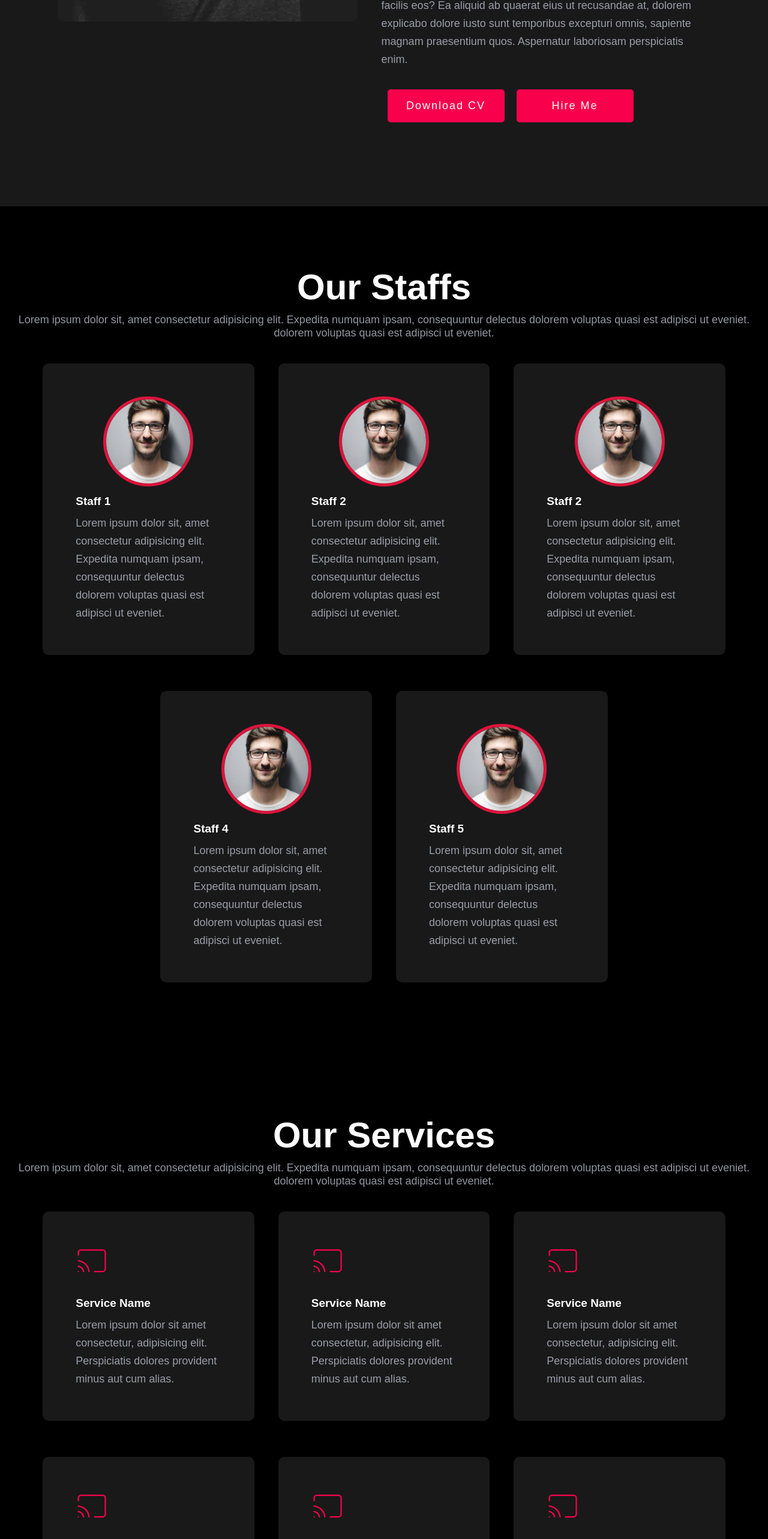
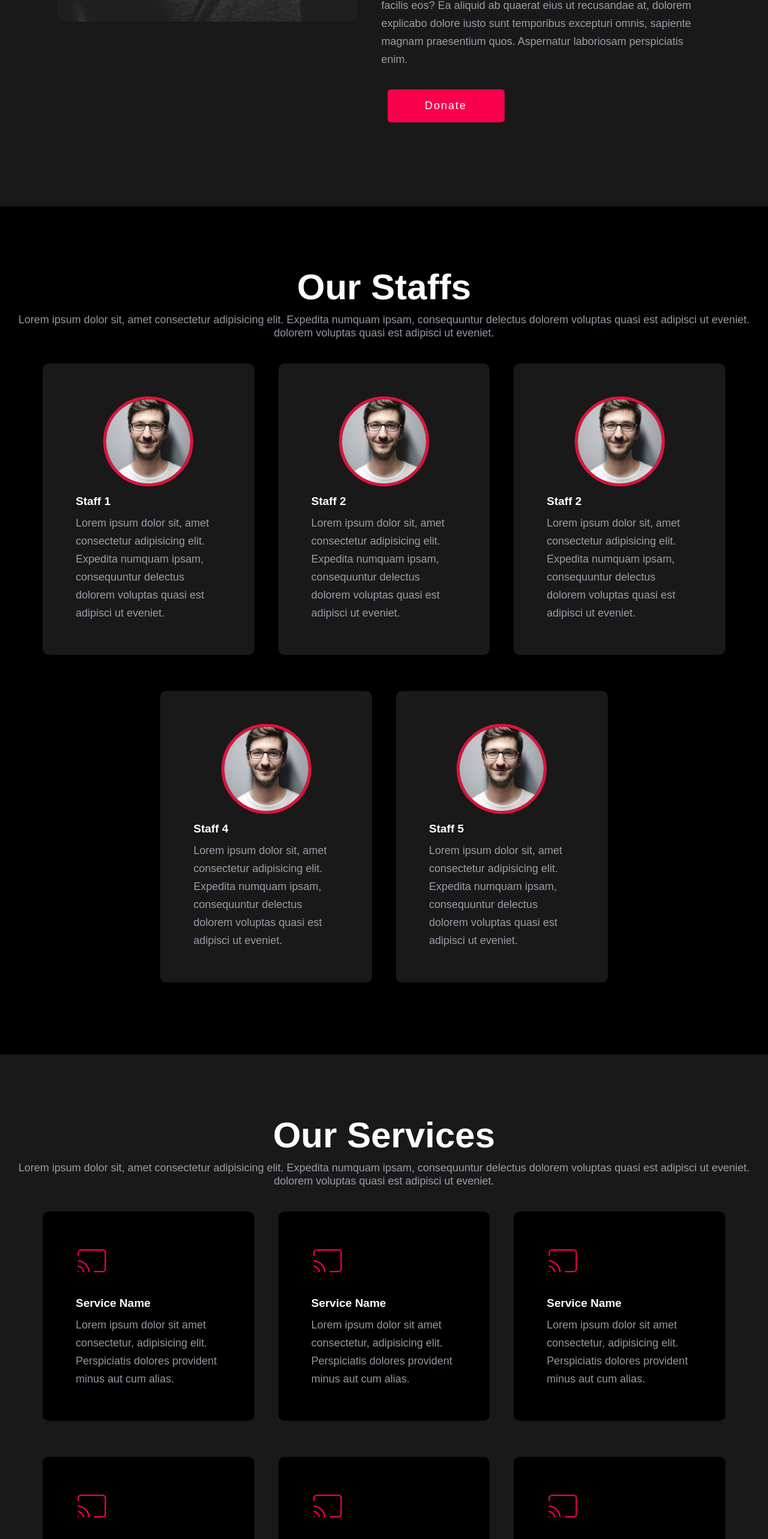
Before and after one commit to abhishek-T99/bsf-site, a React (Create React App) app: page / in a window 1280 px wide. Shown: the part 1390-3956 px from the top of the page at 60% size. Built offline with nearby package versions, Linux system fonts and the light colour scheme.

Commit message:
fixed issues

```diff
--- a/src/Components/About.jsx
+++ b/src/Components/About.jsx
@@ -41,8 +41,7 @@ function About() {
                                 perspiciatis enim.
                             </p>
                             <div className='about__button d__flex align__items__center'>
-                                <a href='/#'><button className='about btn pointer'>Download CV</button></a>
-                                <a href='/#'><button className='about btn pointer'>Hire Me</button></a>
+                                <a href='/#'><button className='about btn pointer'>Donate</button></a>
                             </div>
                         </div>
                     </div>
--- a/src/Styles/Blog.css
+++ b/src/Styles/Blog.css
@@ -1,3 +1,3 @@
-.blog {
+/* .blog {
     background-color: #191919;
-}
+} */
--- a/src/Styles/Contact.css
+++ b/src/Styles/Contact.css
@@ -1,6 +1,6 @@
-/* .contact {
+.contact {
     background-color: #191919;
-} */
+}
 
 h1.contact__text {
     font-size: 60px;
--- a/src/Styles/Footer.css
+++ b/src/Styles/Footer.css
@@ -1,6 +1,6 @@
-.footer {
+/* .footer {
     background-color: #191919;
-}
+} */
 
 .footer {
     padding: 10px 20px;
--- a/src/Styles/Service.css
+++ b/src/Styles/Service.css
@@ -1,3 +1,7 @@
+.service {
+    background: #191919;
+}
+
 h1.heading {
     font-size: 60px;
     text-align: center;
--- a/src/Styles/ServiceBox.css
+++ b/src/Styles/ServiceBox.css
@@ -1,7 +1,7 @@
 .servicebox {
     border-radius: 10px;
     width: 100%;
-    background-color: #191919;
+    background-color: black;
     padding: 55px;
     transition: .4s ease;
 }
```
